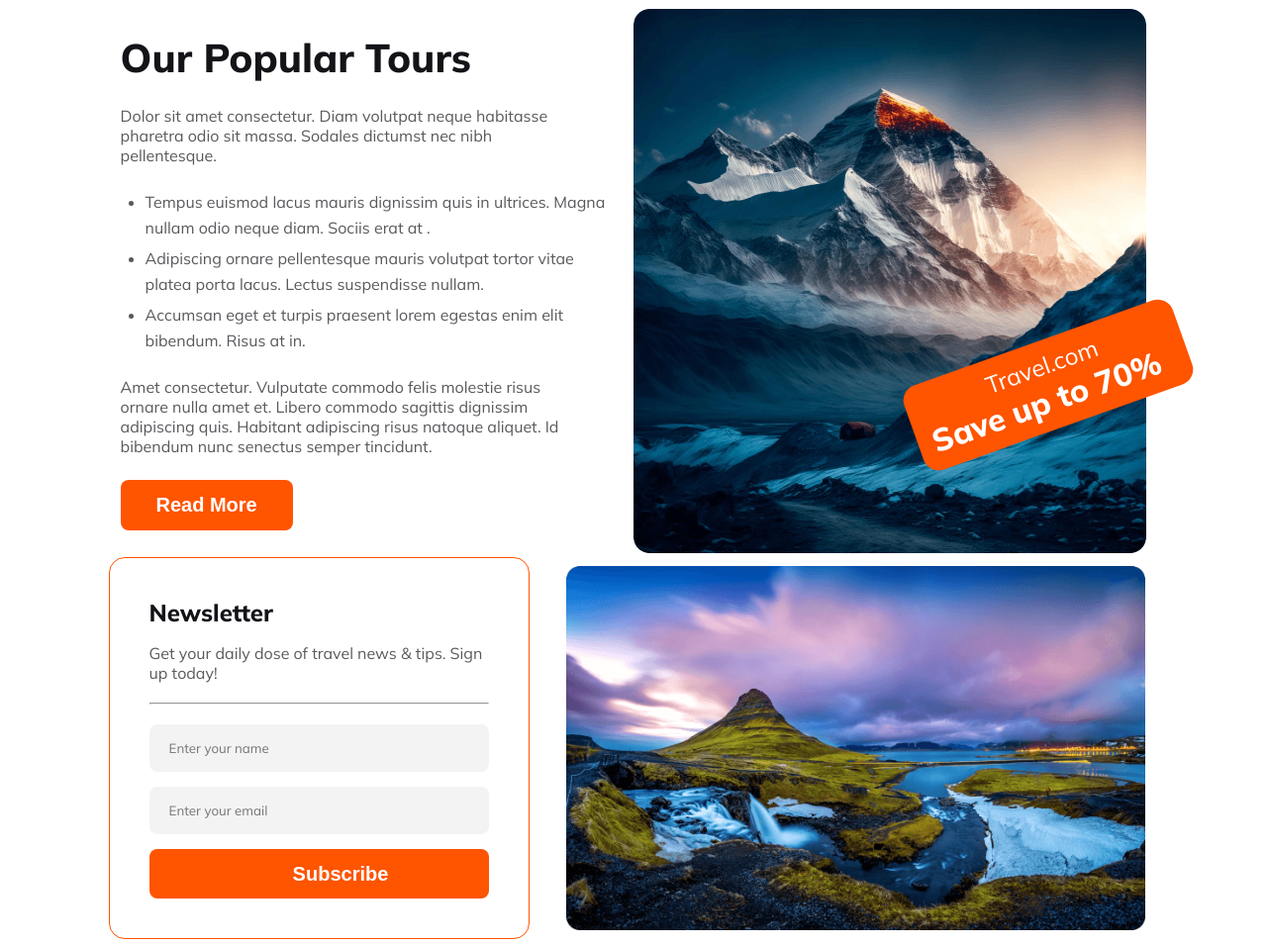
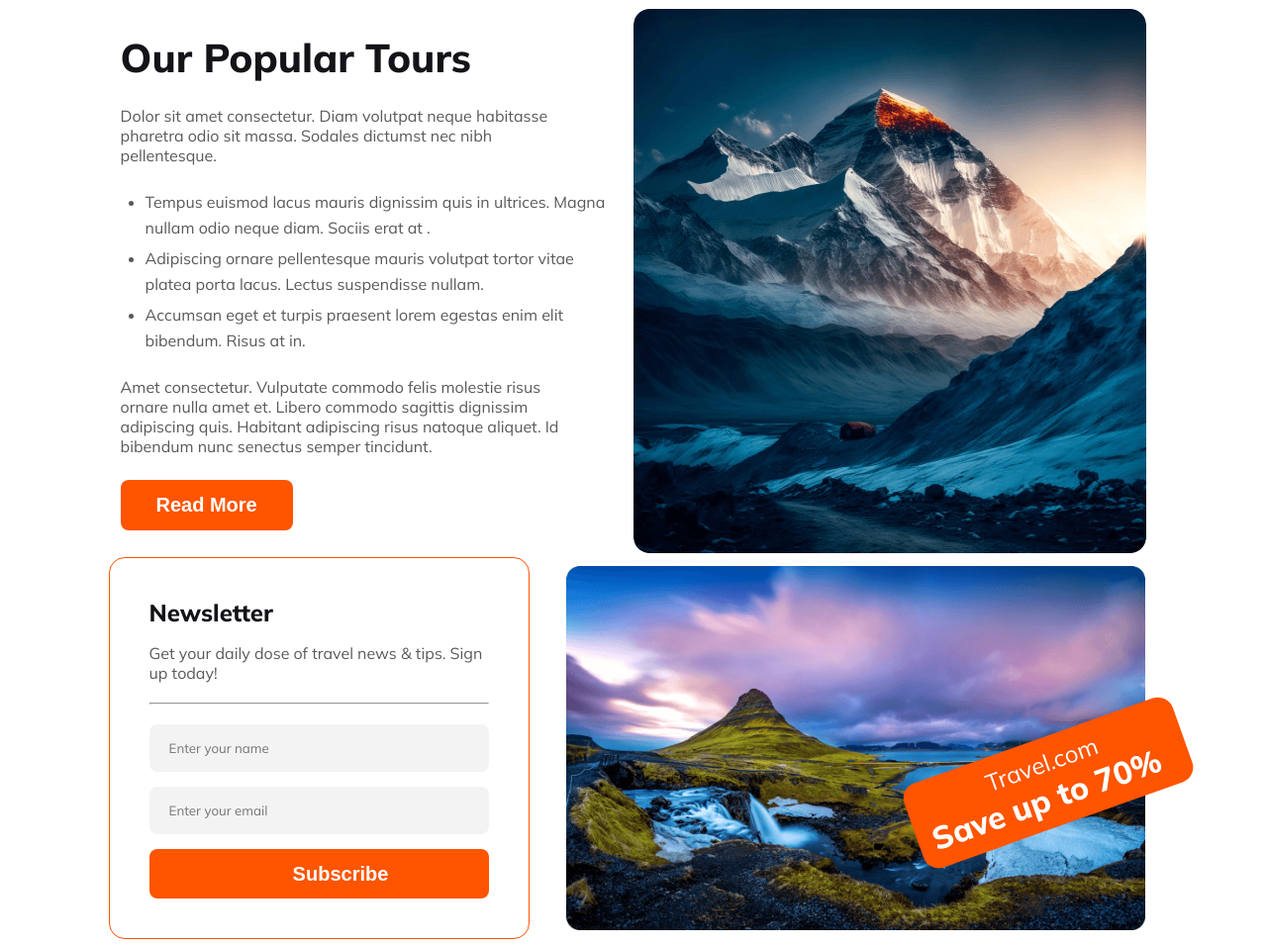
Before and after one commit to shahinalom9343/Assignment_2, a plain HTML site: page index.html in a window 1280 px wide. Shown: the part 744-1700 px from the top of the page at 99% size. Drawn offline with Linux system fonts and the light colour scheme.

Commit message:
correction upto nav,banner section with responsive

```diff
--- a/css/style.css
+++ b/css/style.css
@@ -227,7 +227,7 @@ background: #FF5400;
 max-width: 22.5%;
 padding:10px 15px;
 transform: rotate(-19.628deg);
-top:1088px;
+top:1490px;
 left:915px;
 }
 .image-container .travel{
```
